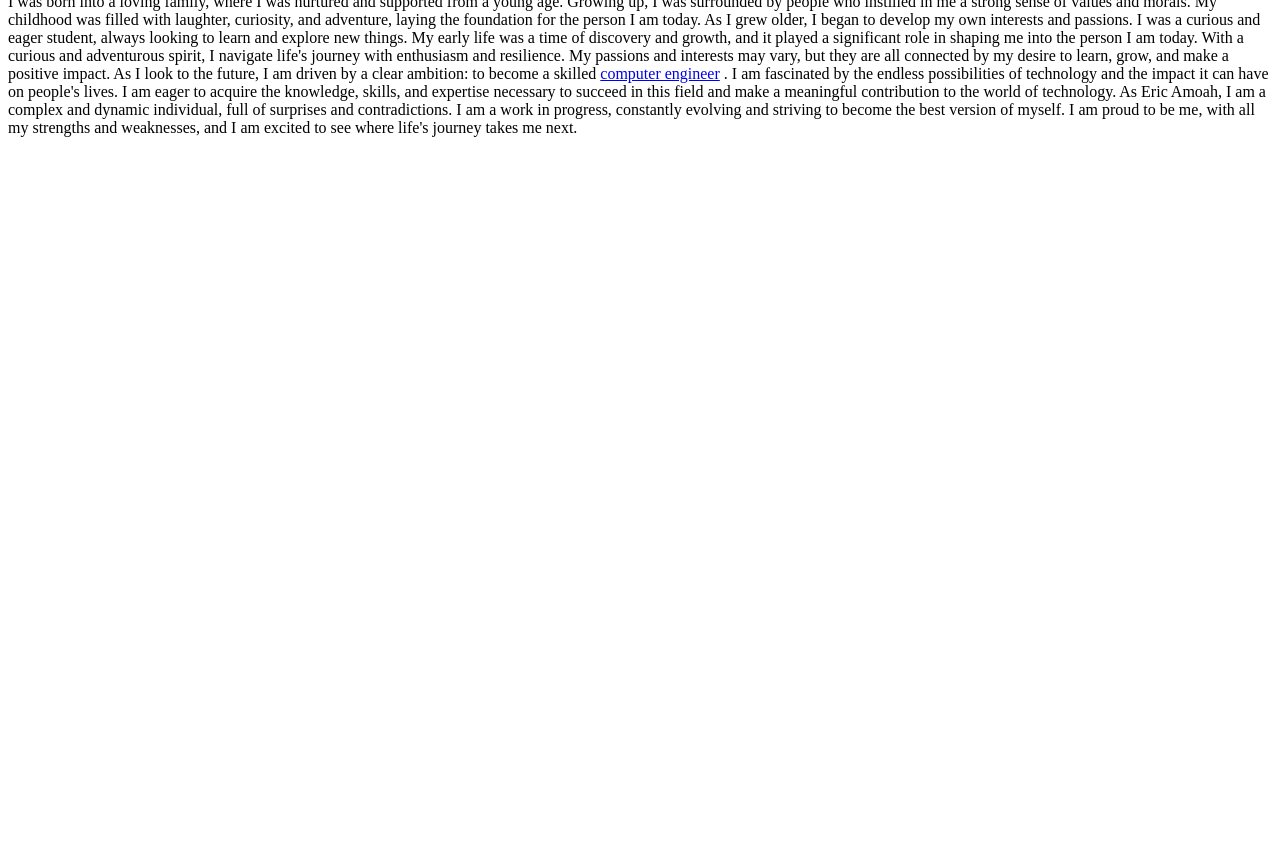
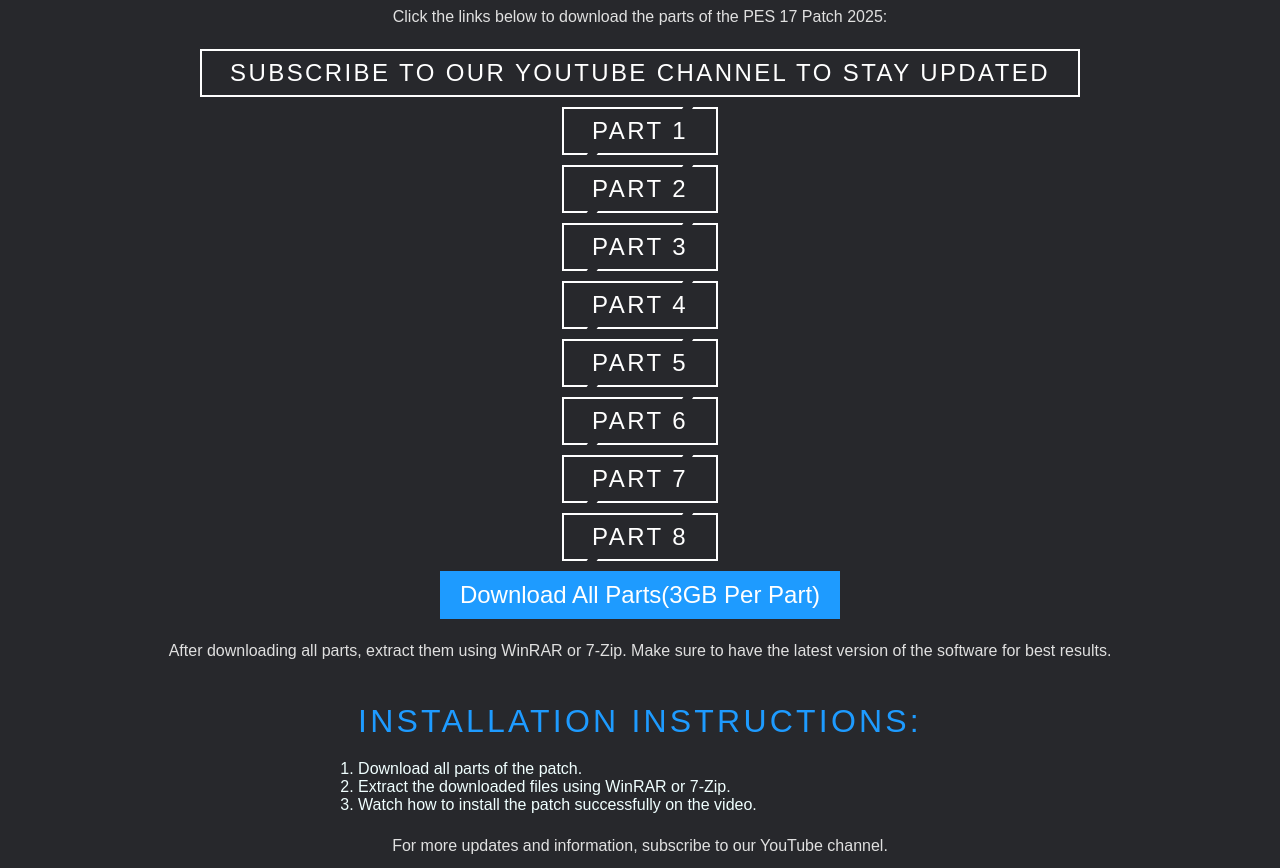
Before and after one commit to Amoah-Eric/Eric, a plain HTML site: page index.html in a window 1280 px wide. Shown: the part 105-973 px from the top of the page. Before the commit the page ends 800 px from the top, so only its background shows below. Drawn offline with Linux system fonts and the light colour scheme.

Commit message:
Add files via upload

```diff
--- /dev/null
+++ b/Website.css
@@ -0,0 +1,154 @@
+*
+{
+    margin: 0;
+    padding: 0;
+    box-sizing: border-box;
+    font-family: sans-serif;
+}
+
+body{
+    display: flex;
+    justify-content: center;
+    align-items: center;
+    min-height: 100vh;
+    background: #27282c;
+    flex-direction: column;
+    gap: 10px;
+}
+
+h2 {
+    color: #1e9bff;
+    font-size: 2em;
+    margin: 20px 0;
+}
+
+a{
+    position: relative;
+    background: #fff;
+    color: #fff;
+    text-decoration: none;
+    text-transform: uppercase;
+    font-size: 1.5em;
+    letter-spacing: 0.1em;
+    font-weight: 400;
+    padding: 10px 30px;
+    transition: 0.5s;
+}
+
+a:hover{
+    letter-spacing: 0.25em;
+    background: var(--clr);
+    box-shadow: 0 0 35px var(--clr);
+    color: var(--clr);
+}
+
+a:before{
+    content: '';
+    position: absolute;
+    inset: 2px;
+    background: #27282c;
+}
+
+a span{
+    position: relative;
+    z-index: 1;
+
+}
+
+a i{
+    position: absolute;
+    inset: 0;
+    display: block;
+}
+
+a i::before{
+    content: "";
+    position: absolute;
+    top: 0;
+    left: 80%;
+    width: 10px;
+    height: 4px;
+    background: #27282c;
+    transform: translateX(-50%) skewX(325deg);
+    transition: 0.5s;
+}
+
+a:hover i::before{
+    width: 20px;
+    left: 20%;
+}
+
+a i::after{
+    content: '';
+    position: absolute;
+    bottom: 0;
+    left: 20%;
+    width: 10px;
+    height: 4px;
+    background: #27282c;
+    transform: translateX(-50%) skewX(325deg);
+    transition: 0.5s;
+}
+
+a:hover i::after{
+    width: 20px;
+    left: 80%;
+}
+
+.download-button {
+    background-color: #1e9bff;
+    color: #fff;
+    border: none;
+    padding: 10px 20px;
+    font-size: 1.5em;
+    cursor: pointer;
+    transition: background-color 0.3s ease;
+}
+
+.download-button:hover {
+    background-color: #1867ff;
+    box-shadow: 0 0 35px #1e9bff; /* Add a glow effect on hover */
+    color: #fff; /* Ensure text color remains white on hover */
+
+}
+
+p {
+    color: #e0e0e0; /* Light gray for better contrast */
+    font-size: 1em; /* Adjust font size if needed */
+    line-height: 1.5; /* Improve readability */
+}
+
+h1 {
+    color: #1e9bff; /* Bright blue for better visibility */
+    font-size: 2.5em; /* Keep the size large for emphasis */
+    text-transform: uppercase; /* Makes the text uppercase */
+    letter-spacing: 0.1em; /* Adds spacing between letters */
+    font-weight: 400; /* Keeps the font weight balanced */
+    text-align: center; /* Centers the heading */
+    text-decoration: underline;
+}
+
+h2 {
+    color: #1e9bff; /* Bright blue for better visibility */
+    font-size: 2em; /* Slightly smaller than h1 */
+    text-transform: uppercase; /* Makes the text uppercase */
+    letter-spacing: 0.1em; /* Adds spacing between letters */
+    font-weight: 400; /* Keeps the font weight balanced */
+    text-align: center; /* Centers the heading */
+}
+
+div {
+
+    flex-direction: column;
+    align-items: left;
+    justify-content: left;
+    text-align: left;
+    gap: 20px; /* Space between elements */
+}
+
+p{
+    color: #e0e0e0; /* Light gray for better contrast */
+    font-size: 1em; /* Adjust font size if needed */
+    line-height: 1.5; /* Improve readability */
+    margin: 10px 0;
+}
--- a/index.html
+++ b/index.html
@@ -3,25 +3,52 @@
 <head>
     <meta charset="UTF-8">
     <meta name="viewport" content="width=device-width, initial-scale=1.0">
-    <title>Earlier Life of Amoah Eric</title>
+    <link rel="stylesheet" href="Website.css">
+    <title>Download PES 17 Patch 2025</title>
 </head>
+
 <body>
-  <h1><b><u>Earlier Life Of Eric Amoah</u></b></h1>
-  <p>
-    Hello, my name is Eric Amoah, and I am a unique and fascinating individual. As a person with a rich inner world, I possess a distinct blend of traits, skills, and experiences that make me who I am.
 
-I was born into a loving family, where I was nurtured and supported from a young age. Growing up, I was surrounded by people who instilled in me a strong sense of values and morals. My childhood was filled with laughter, curiosity, and adventure, laying the foundation for the person I am today.
+<h1>Download PES 17 Patch 2025 <br>
+    (NO ADS-MEDIAFIRE)</h1>
+<p class>Click the links below to download the parts of the PES 17 Patch 2025:</p>
 
-As I grew older, I began to develop my own interests and passions. I was a curious and eager student, always looking to learn and explore new things. My early life was a time of discovery and growth, and it played a significant role in shaping me into the person I am today.
+<a href="https://www.youtube.com/@ZeroLagHighlights-v7t" style="--clr: #ff1e1e"><span>Subscribe to our YouTube channel To Stay Updated</span></a>
 
-With a curious and adventurous spirit, I navigate life's journey with enthusiasm and resilience. My passions and interests may vary, but they are all connected by my desire to learn, grow, and make a positive impact.
+<a href="https://www.mediafire.com/file/6ym7b39fhux026v/PES_2017_I_YosfX_Patch_-__FC_2025_Edition_V1.0.part01.rar/file" style="--clr:#1e9bff; float: right"><span>Part 1</span><i></i></a>
 
-As I look to the future, I am driven by a clear ambition: to become a skilled <a href="computer engineering.html">computer engineer</a> . I am fascinated by the endless possibilities of technology and the impact it can have on people's lives. I am eager to acquire the knowledge, skills, and expertise necessary to succeed in this field and make a meaningful contribution to the world of technology.
+<a href="https://www.mediafire.com/file/j0efv7hw30dayep/PES_2017_I_YosfX_Patch_-__FC_2025_Edition_V1.0.part02.rar/file" style="--clr:#6eff3e"><span>Part 2</span><i></i></a>
 
-As Eric Amoah, I am a complex and dynamic individual, full of surprises and contradictions. I am a work in progress, constantly evolving and striving to become the best version of myself.
+<a href="https://www.mediafire.com/file/ne2whbdi2067au1/PES_2017_I_YosfX_Patch_-__FC_2025_Edition_V1.0.part03.rar/file" style="--clr:#ff1867"><span>Part 3</span><i></i></a>
 
-I am proud to be me, with all my strengths and weaknesses, and I am excited to see where life's journey takes me next.
+<a href="https://www.mediafire.com/file/a2shf52awhiyb2o/PES_2017_I_YosfX_Patch_-__FC_2025_Edition_V1.0.part04.rar/file" style="--clr:#1867ff"><span>Part 4</span><i></i></a>
 
-  </p>
+<a href="https://www.mediafire.com/file/p8ckisji35hpon3/PES_2017_I_YosfX_Patch_-__FC_2025_Edition_V1.0.part05.rar/file" style="--clr:#18ff72"><span>Part 5</span><i></i></a>
+
+<a href="https://www.mediafire.com/file/nukdmqqph7fqddx/PES_2017_I_YosfX_Patch_-__FC_2025_Edition_V1.0.part06.rar/file"
+style="--clr:#ffb318"><span>Part 6</span><i></i></a>
+
+<a href="https://www.mediafire.com/file/pywgqv9s8dhx7ys/PES_2017_I_YosfX_Patch_-__FC_2025_Edition_V1.0.part07.rar/file"
+style="--clr:#7d18ff"><span>Part 7</span><i></i></a>
+
+<a href="https://www.mediafire.com/file/o9tgthhxzf6x259/PES_2017_I_YosfX_Patch_-__FC_2025_Edition_V1.0.part08.rar/file"
+style="--clr:#18ffd5"><span>Part 8</span><i></i></a>
+
+<button class="download-button">Download All Parts(3GB Per Part)</button>
+
+
+<p>After downloading all parts, extract them using WinRAR or 7-Zip. Make sure to have the latest version of the software for best results.</p>
+
+<div>
+    <h2>Installation Instructions:</h2>
+    <ol style="color: azure;">
+        <li>Download all parts of the patch.</li>
+        <li>Extract the downloaded files using WinRAR or 7-Zip.</li>
+        <li>Watch how to install the patch successfully on the video.</li>
+    </ol>
+</div>
+
+
+<p>For more updates and information, subscribe to our YouTube channel.</p>
 </body>
 </html>
```
